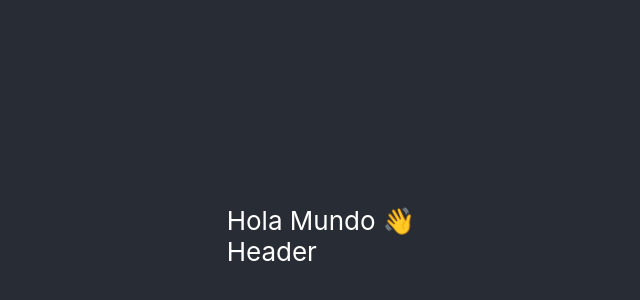
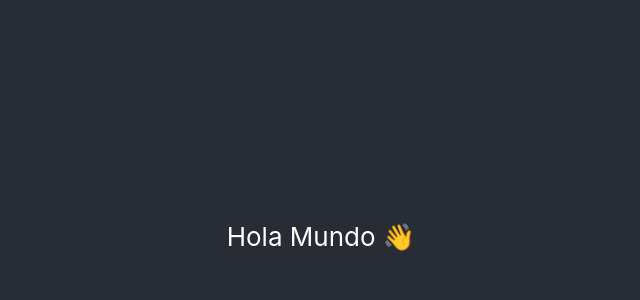
Before and after one commit to MGeovany/Auditab, a React (Create React App) app: page / in a window 1280 px wide. Shown: the part 164-464 px from the top of the page, without its empty margins (319-959 px from the left). Built offline with nearby package versions, Linux system fonts and the light colour scheme.

Commit message:
added some tests

```diff
--- a/src/index.js
+++ b/src/index.js
@@ -3,13 +3,11 @@ import ReactDOM from 'react-dom/client'
 import './index.css'
 import App from './App'
 import reportWebVitals from './reportWebVitals'
-import { Header } from './components/Header'
 
 const root = ReactDOM.createRoot(document.getElementById('root'))
 root.render(
   <React.StrictMode>
     <App />
-    <Header/>
   </React.StrictMode>
 )
 
```
